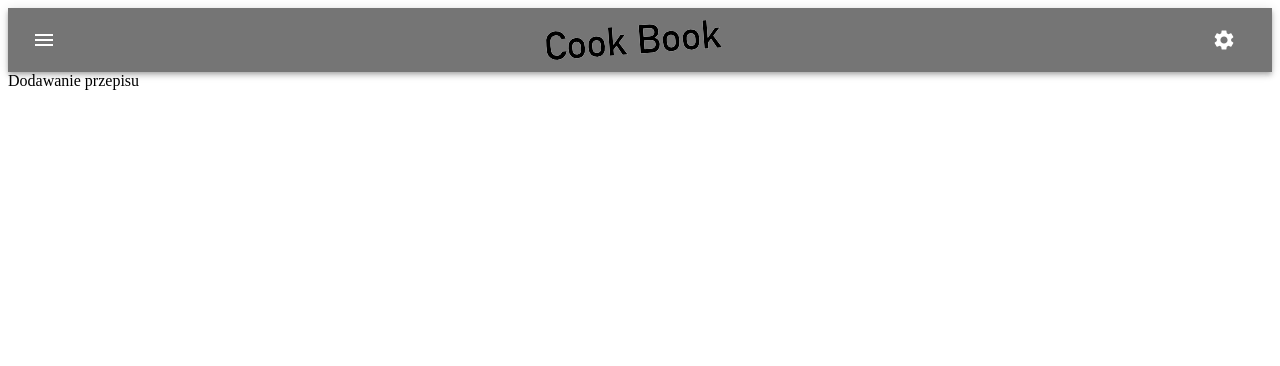
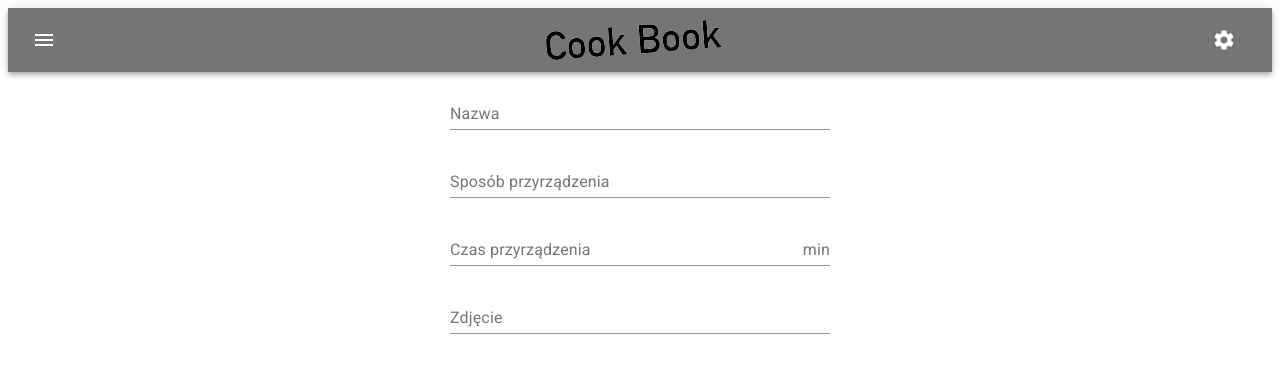
Before and after one commit to coolmilka/CookBook, a React (Create React App) app: page /add-recipe in a window 1280 px wide. Shown: the top 366 px of the page. Built offline with nearby package versions, Linux system fonts and the light colour scheme.

Commit message:
AddRecipe add input part I

```diff
--- a/src/views/AddRecipe.js
+++ b/src/views/AddRecipe.js
@@ -1,11 +1,154 @@
 import React from 'react'
+import { connect } from 'react-redux'
+
+import { InputAdornment, TextField } from '@material-ui/core'
+
+const MAX_NAME_LENGTH = 45
+const MIN_NAME_LENGTH = 3
+const MIN_DESCRIPTION_LENGTH = 20
+const MAX_DESCRIPTION_LENGTH = 1500
+const MAX_TIME = 240
+
+const styles={
+    div: {display: 'flex', flexDirection: 'column', alignItems: 'center'},
+    input: {maxWidth: 380, margin: '10px 0'}
+}
 
 const AddRecipe = props => {
+    const [name, setName] = React.useState('')
+    const [nameError, setNameError] = React.useState(false)
+    const nameValidate = (value) => {
+        const validValue = value && value.replace(/\s{2,}/g, ' ')
+            if (value !== validValue) {
+                setName(validValue)
+            }
+            const isError = !value || validValue.length < MIN_NAME_LENGTH
+            setNameError(isError)
+            return isError
+        }
+
+    const setValidName = (string) => {
+        if (string.length < MAX_NAME_LENGTH) {
+            setName(string)
+        }
+    }
+
+    const [description, setDescription] = React.useState('')
+    const [descriptionError, setDescriptionError] = React.useState(false)
+    const descriptionValidate = value => {
+        const validValue = value && value.replace(/\s{2,}/g, ' ')
+        if (value !== validValue) {
+            setDescription(validValue)
+        }
+        const isError = !value || validValue.length < MIN_DESCRIPTION_LENGTH
+        setDescriptionError(isError)
+        return isError
+    }
+    const setValidDescription = string => {
+        if (string.length < MAX_DESCRIPTION_LENGTH) {
+            setDescription(string)
+        }
+    }
+
+    const [time, setTime] = React.useState('')
+    const [timeError, setTimeError] = React.useState(false)
+    const timeValidate = (value) => {
+        value = Number(Number(value).toFixed(2))
+        setTime(value)
+        const isError = value < 1
+        setTimeError(isError)
+        return isError
+    }
+
+    const setValidTime = value => {
+        setTime(value < 0 ? 0 : value > MAX_TIME ? MAX_TIME : value)
+    }
+
+    const [photo, setPhoto] = React.useState('')
+    const [photoError, setPhotoError] = React.useState(false)
+    const photoValidate = value => {
+        const isError = !value || !value.match(/https?:\/\/(www\.)?[-a-zA-Z0-9@:%._+~#=]{1,256}\.[a-zA-Z0-9()]{1,6}\b([-a-zA-Z0-9()@:%_+.~#?&//=]*)/)
+        setPhotoError(isError)
+        return isError
+        }
+
+    const inputs = [
+        {
+            label: 'Nazwa',
+            value: name,
+            onChange: setValidName,
+            error: nameError,
+            validate: nameValidate,
+            helperText: 'Zbyt krótka nazwa, minimum 3 znaki'
+        },
+        {
+            label: 'Sposób przyrządzenia',
+            value: description,
+            onChange: setValidDescription,
+            error: descriptionError,
+            validate: descriptionValidate,
+            helperText: 'Zbyt krótka nazwa, minimum 15 znaków',
+            multiline: true
+
+        },
+        {
+            label: 'Czas przyrządzenia',
+            value: time,
+            onChange: setValidTime,
+            error: timeError,
+            validate: timeValidate,
+            helperText: 'Podaj prawidłowy czas',
+            type: 'number',
+            InputProps: {
+            endAdornment: <InputAdornment position='end'>min</InputAdornment>,
+            }
+        },
+        {
+            label: 'Zdjęcie',
+            value: photo,
+            onChange: setPhoto,
+            error: photoError,
+            validate: photoValidate,
+            helperText: 'Podaj prawidłowy adres URL',
+            placeholder: 'http://'
+        }
+    ]
     return(
-        <div>
-            Dodawanie przepisu
+        <div
+            style={styles.div}>
+
+            {inputs.map(input => (
+            <TextField
+                key={input.label}
+                style={styles.input}
+                variant='standard'
+                fullWidth
+                label={input.label}
+                value={input.value}
+                error={input.error}
+                helperText={input.error && input.helperText}
+                onChange={event => {
+                    input.onChange(event.target.value)
+                    if(input.error) {
+                        input.validate(event.target.value)
+                    }
+                }}
+                onBlur={() => input.validate(input.value)}
+                multiline={input.multiline}
+                type={input.type || 'text'}
+                InputProps={input.InputProps}
+                placeholder={input.placeholder}
+            />
+            ))}
         </div>
     )
 }
 
-export default AddRecipe
+const mapStateToProps = state => ({})
+
+const mapDispatchToProps = dispatch => ({})
+
+export default connect(
+    mapStateToProps,
+    mapDispatchToProps
+)(AddRecipe)
```
